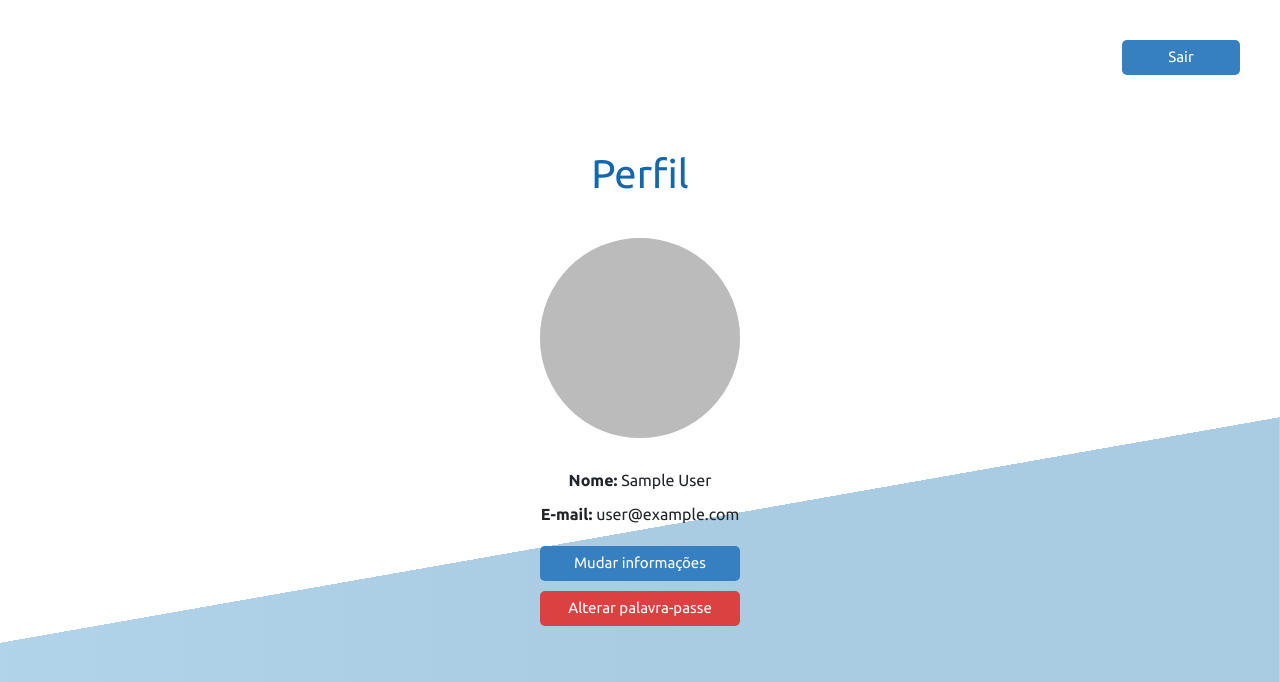
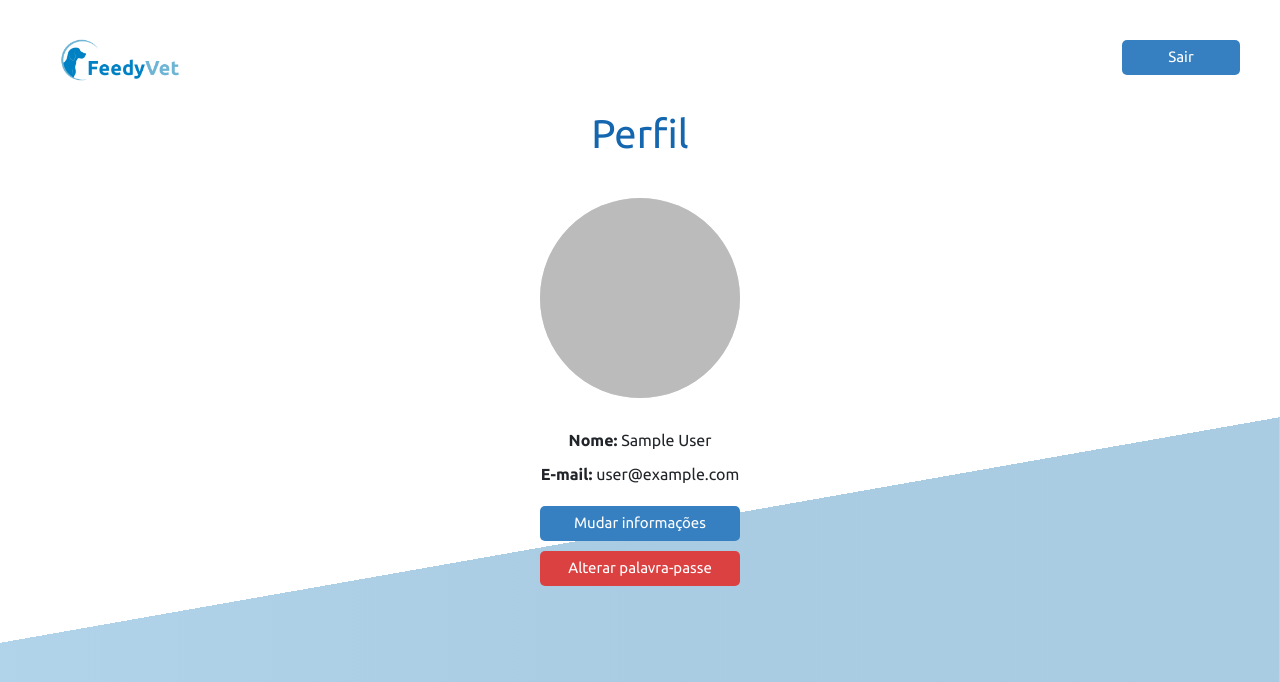
Before and after one commit to duartemelo/FeedyVet, a React (Create React App) app in the folder react-feedy/: page /profile in a window 1280 px wide. Shown: the top 682 px of the page. Built offline with nearby package versions, Linux system fonts and the light colour scheme; no server answers; the database is empty; sample sign-in values are in the browser's storage.

Commit message:
Inserting logo in all pages

```diff
--- a/react-feedy/src/Pages/Animal.js
+++ b/react-feedy/src/Pages/Animal.js
@@ -1,6 +1,7 @@
 import React, { Component } from "react";
 import "../styles/global/Main.css";
 import "../styles/independent/Animal.css";
+import logo from "../Images/Logo_2_1600.png";
 import app from "../firebase";
 import moment from "moment";
 import Loader from "react-loader-spinner";
@@ -56,6 +57,11 @@ class Animal extends Component {
   resetState() {
     this.setState(prestate);
   }
+
+  redirectToPage = (page) => {
+    const { history } = this.props;
+    if (history) history.push(page);
+  };
 
   //quando o componente dá load / pagina da load, obtem os eventos passados 10 milisegundos, isto para esperar que o state seja definido
   componentDidMount() {
@@ -207,6 +213,14 @@ class Animal extends Component {
   render() {
     return (
       <div>
+        <a onClick={() => this.redirectToPage("/")}>
+          <img
+            src={logo}
+            alt="Logo"
+            className="feedy-logo-img logo-no-index"
+          ></img>
+        </a>
+
         <button
           className="button signout-btn"
           onClick={() => app.auth().signOut()}
--- a/react-feedy/src/Pages/Contact.js
+++ b/react-feedy/src/Pages/Contact.js
@@ -1,6 +1,7 @@
 import React, { Component } from "react";
 import "../styles/global/Main.css";
 import "../styles/independent/Contact.css";
+import logo from "../Images/Logo_2_1600.png";
 import app from "../firebase";
 import * as firebase from "firebase";
 import { FontAwesomeIcon } from "@fortawesome/react-fontawesome";
@@ -17,6 +18,11 @@ class Contact extends Component {
     this.MessageToState = this.MessageToState.bind(this);
     this.handleSubmit = this.handleSubmit.bind(this);
   }
+
+  redirectToPage = (page) => {
+    const { history } = this.props;
+    if (history) history.push(page);
+  };
 
   //esperar que o componente renderize para fazer a função de obter as informações de contacto
   componentDidMount() {
@@ -76,6 +82,14 @@ class Contact extends Component {
   render() {
     return (
       <div>
+        <a onClick={() => this.redirectToPage("/")}>
+          <img
+            src={logo}
+            alt="Logo"
+            className="feedy-logo-img logo-no-index"
+          ></img>
+        </a>
+
         <button
           className="button signout-btn"
           onClick={() => app.auth().signOut()}
--- a/react-feedy/src/Pages/Home.js
+++ b/react-feedy/src/Pages/Home.js
@@ -2,6 +2,7 @@ import React, { Component } from "react";
 import app from "../firebase";
 import "../styles/global/Main.css";
 import "../styles/independent/Home.css";
+import logo from "../Images/Logo_2_1600.png";
 import { FontAwesomeIcon } from "@fortawesome/react-fontawesome";
 import {
   faPaw,
@@ -10,6 +11,7 @@ import {
   faColumns,
   faCog,
 } from "@fortawesome/free-solid-svg-icons";
+import { useHistory } from "react-router-dom";
 
 class Home extends Component {
   constructor(props) {
@@ -32,6 +34,15 @@ class Home extends Component {
     return (
       <div>
         <div className="centered-container">
+          <a onClick={() => this.redirectToPage("/")}>
+            <img
+              src={logo}
+              alt="Logo"
+              className="feedy-logo-img logo-no-index"
+              style={{ marginLeft: "60px" }}
+            ></img>
+          </a>
+
           <button
             className="button signout-btn"
             onClick={() => app.auth().signOut()}
--- a/react-feedy/src/Pages/Profile.js
+++ b/react-feedy/src/Pages/Profile.js
@@ -1,6 +1,7 @@
 import React, { Component } from "react";
 import "../styles/global/Main.css";
 import "../styles/independent/Profile.css";
+import logo from "../Images/Logo_2_1600.png";
 import app from "../firebase";
 import ChangeProfileInfoForm from "../Views/ChangeProfileInfoForm";
 import ChangePasswordForm from "../Views/ChangePasswordForm";
@@ -19,6 +20,11 @@ class Profile extends Component {
     this.password1Input = React.createRef();
     this.password2Input = React.createRef();
   }
+
+  redirectToPage = (page) => {
+    const { history } = this.props;
+    if (history) history.push(page);
+  };
 
   componentDidMount() {
     let currentComponent = this;
@@ -157,6 +163,13 @@ class Profile extends Component {
   render() {
     return (
       <div>
+        <a onClick={() => this.redirectToPage("/")}>
+          <img
+            src={logo}
+            alt="Logo"
+            className="feedy-logo-img logo-no-index"
+          ></img>
+        </a>
         <button
           className="button signout-btn"
           onClick={() => app.auth().signOut()}
--- a/react-feedy/src/Views/EventArchiveRequestForm.js
+++ b/react-feedy/src/Views/EventArchiveRequestForm.js
@@ -1,5 +1,4 @@
-import React, { useCallback } from "react";
-import * as firebase from "firebase";
+import React from "react";
 import "../styles/independent/EventArchiveRequest.css";
 
 const EventArchiveRequestForm = (props) => {
--- a/react-feedy/src/styles/global/Main.css
+++ b/react-feedy/src/styles/global/Main.css
@@ -44,3 +44,8 @@ a:hover {
     transform: skewY(-10deg);
     z-index: -1;
 }
+
+.logo-no-index {
+    display: inline-block;
+    margin-left: 60px;
+}
--- a/react-feedy/src/styles/independent/AdminSettings.css
+++ b/react-feedy/src/styles/independent/AdminSettings.css
@@ -5,7 +5,7 @@
 }
 
 .under-navbar {
-    margin-top: 130px;
+    margin-top: -30px;
     overflow: auto;
     text-align: center;
 }
--- a/react-feedy/src/styles/independent/Animal.css
+++ b/react-feedy/src/styles/independent/Animal.css
@@ -1,7 +1,7 @@
 .events-container-title {
   font-weight: 400;
   color: #1466ae;
-  margin-top: 40px;
+  margin-top: -30px;
 }
 
 .time-select-container {
```
